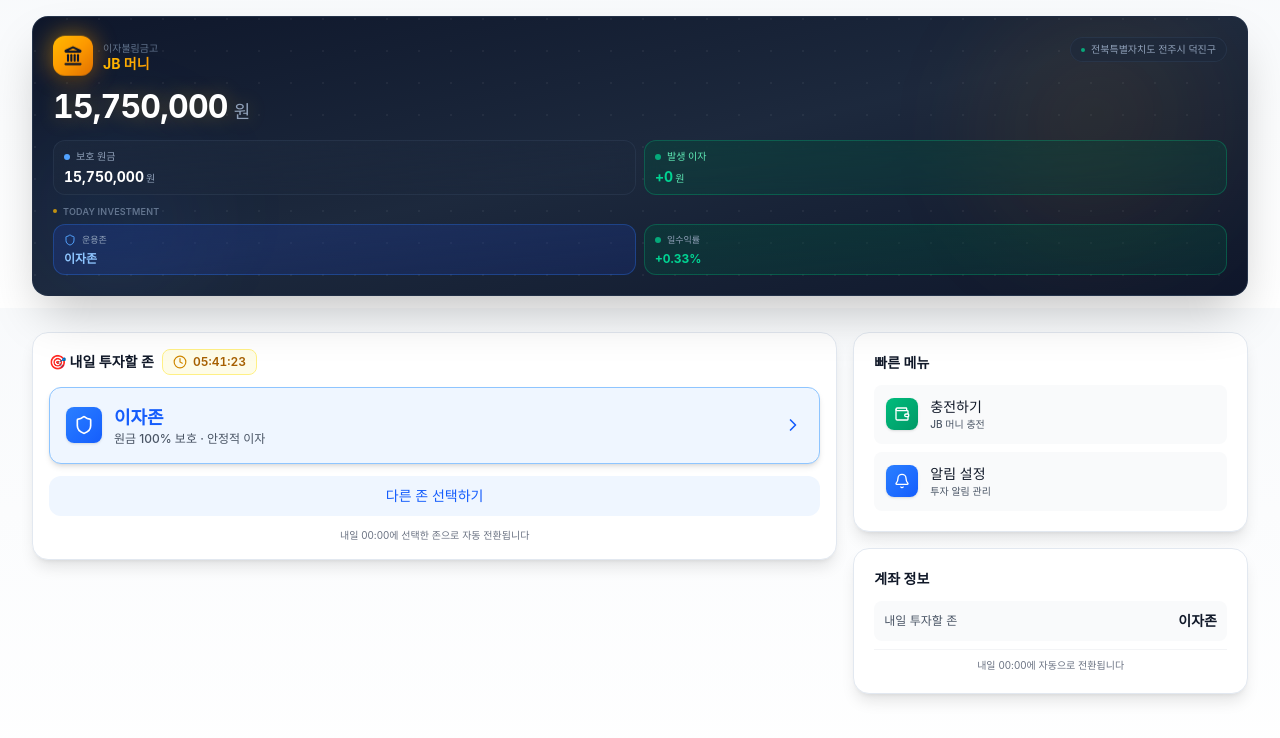
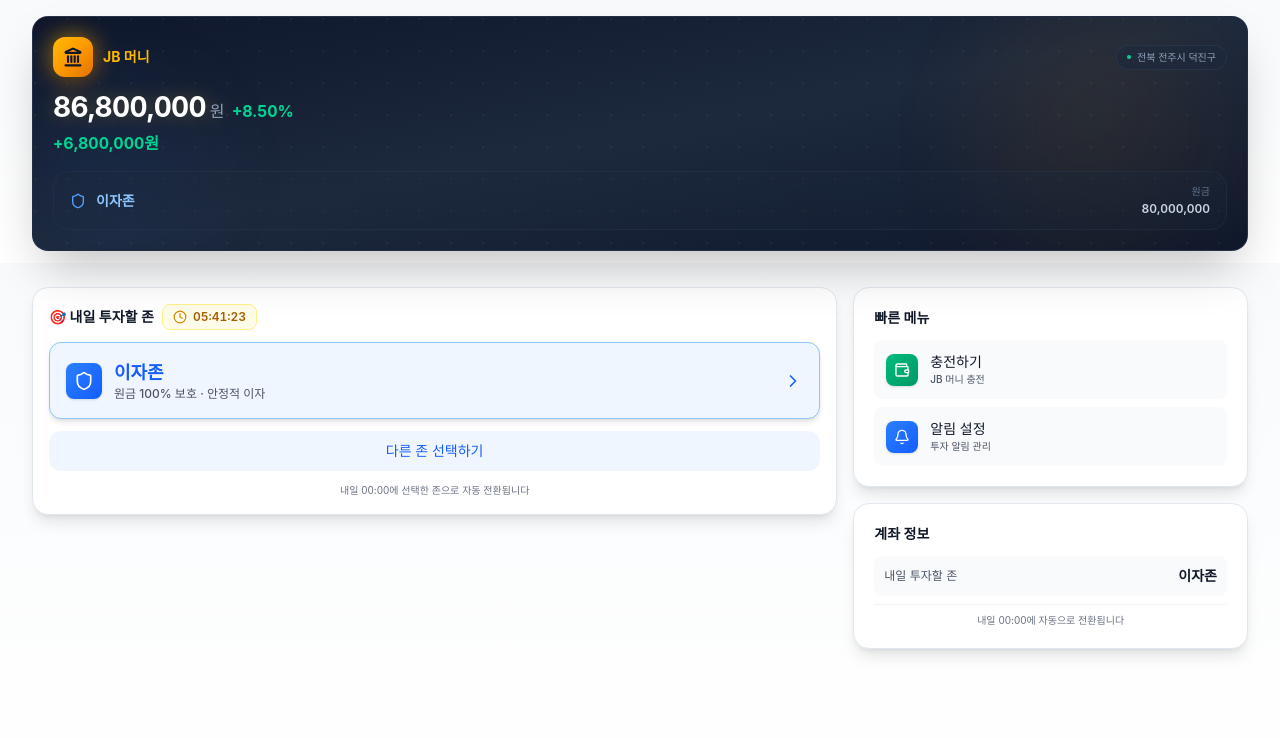
Before and after one commit to Djunnni/BlackSpoonDeveloper, a React (Vite) app: page /#/main in a window 1280 px wide. Shown: the top 738 px of the page. Built offline with nearby package versions, Linux system fonts and the light colour scheme.

Commit message:
메인화면 수정

```diff
--- a/src/app/components/MainApp.tsx
+++ b/src/app/components/MainApp.tsx
@@ -257,105 +257,62 @@
               `}</style>
 
               <div className="relative z-10">
-                {/* 상단: 금고 헤더 + 지역 + 테마 */}
-                <div className="flex items-start justify-between mb-3.5">
-                  {/* 왼쪽: 금고 아이콘 + 타이틀 */}
-                  <div className="flex items-center gap-2.5 animate-countUp">
-                    <div className="relative animate-float">
-                      <div className="absolute inset-0 bg-gradient-to-br from-amber-400 to-amber-600 rounded-xl blur-md opacity-70 animate-pulse"></div>
+                {/* 상단: 금고 헤더 */}
+                <div className="flex items-center justify-between mb-4">
+                  <div className="flex items-center gap-2.5">
+                    <div className="relative">
+                      <div className="absolute inset-0 bg-gradient-to-br from-amber-400 to-amber-600 rounded-xl blur-md opacity-70"></div>
                       <div className="relative bg-gradient-to-br from-amber-400 via-amber-500 to-amber-600 p-2.5 rounded-xl shadow-lg">
                         <Landmark className="w-5 h-5 text-slate-900 stroke-[2.5]" />
                       </div>
                     </div>
                     <div>
-                      <div className="text-[10px] text-slate-500 leading-tight">이자불림금고</div>
-                      <div className="text-sm font-bold bg-gradient-to-r from-amber-400 to-amber-500 bg-clip-text text-transparent leading-tight">JB 머니</div>
+                      <div className="text-sm font-bold text-amber-400">JB 머니</div>
                     </div>
                   </div>
 
-                  {/* 오른쪽: 지역 + 테마 정보 */}
-                  <div className="flex flex-col items-end gap-1.5">
-                    {/* 지역 정보 */}
-                    <div className="flex items-center gap-1.5 px-2.5 py-1 bg-slate-800/60 rounded-full border border-slate-700/50 backdrop-blur-sm hover:border-emerald-500/30 transition-all duration-300">
-                      <div className="w-1 h-1 bg-emerald-400 rounded-full animate-pulse"></div>
+                  {/* 지역 */}
+                  <div className="flex items-center gap-1.5 px-2.5 py-1 bg-slate-800/60 rounded-full border border-slate-700/50">
+                    <div className="w-1 h-1 bg-emerald-400 rounded-full"></div>
                     <span className="text-[10px] text-slate-400 font-medium">
-                        {user?.regionName || "전북특별자치도 전주시 덕진구"}
+                      {user?.regionName || "전북 전주시 덕진구"}
+                    </span>
+                  </div>
+                </div>
+
+                {/* 총 자산 & 일 수익률 */}
+                <div className="mb-4">
+                  <div className="flex items-baseline gap-2 mb-2">
+                    <h1 className="text-[28px] font-bold text-white tracking-tight leading-none" style={{
+                      textShadow: '0 0 20px rgba(251, 191, 36, 0.3)',
+                      fontVariantNumeric: 'tabular-nums'
+                    }}>
+                      {(86800000).toLocaleString()}
+                      <span className="text-base text-slate-400 ml-1 font-normal">원</span>
+                    </h1>
+
+                    <span className="text-base font-bold text-emerald-400 shrink-0" style={{ fontVariantNumeric: 'tabular-nums' }}>
+                      +8.50%
                     </span>
                   </div>
 
-                    {/* 선택한 테마 */}
-                    {account?.nextZone === "extreme" && account?.extremeTheme && (
-                      <div className="flex items-center gap-1.5 px-2.5 py-1 bg-purple-900/40 rounded-full border border-purple-500/30 backdrop-blur-sm hover:border-purple-400/50 transition-all duration-300">
-                        <div className="w-1 h-1 bg-purple-400 rounded-full animate-pulse"></div>
-                        <span className="text-[10px] text-purple-300 font-medium">
-                          {account.extremeTheme}
-                        </span>
-                      </div>
-                    )}
+                  {/* 수익금 */}
+                  <div className="text-base font-bold text-emerald-400" style={{ fontVariantNumeric: 'tabular-nums' }}>
+                    +{(6800000).toLocaleString()}원
                   </div>
                 </div>
 
-                {/* 총 자산 - 애니메이션 */}
-                <div className="mb-3.5 animate-countUp" style={{ animationDelay: '0.1s' }}>
-                  <h1 className="text-[32px] font-bold text-white tracking-tight leading-none transition-all duration-300 hover:text-amber-100" style={{
-                    textShadow: '0 0 20px rgba(251, 191, 36, 0.3)',
-                    fontVariantNumeric: 'tabular-nums'
-                  }}>
-                    {(account?.balance || 0).toLocaleString()}
-                    <span className="text-lg text-slate-400 ml-1.5 font-normal">원</span>
-                  </h1>
-                </div>
-
-                {/* 원금 & 이자 구분 - 애니메이션 */}
-                <div className="flex items-center gap-2 mb-2.5" style={{ animationDelay: '0.2s' }}>
-                  {/* 원금 */}
-                  <div className="flex-1 bg-gradient-to-br from-slate-800/80 to-slate-800/40 rounded-xl px-2.5 py-2 border border-slate-700/50 backdrop-blur-sm hover:border-blue-500/30 hover:shadow-lg hover:shadow-blue-500/10 transition-all duration-300 animate-countUp">
-                    <div className="flex items-center gap-1.5 mb-1">
-                      <div className="w-1.5 h-1.5 bg-blue-400 rounded-full"></div>
-                      <span className="text-[10px] text-slate-400 font-medium">보호 원금</span>
-                    </div>
-                    <div className="text-sm font-bold text-white leading-tight" style={{ fontVariantNumeric: 'tabular-nums' }}>
-                      {((account?.balance || 0) - (account?.totalInterest || 0)).toLocaleString()}
-                      <span className="text-[10px] text-slate-400 ml-0.5 font-normal">원</span>
-                    </div>
-                  </div>
-
-                  {/* 이자 (발생 이자) */}
-                  <div className="flex-1 bg-gradient-to-br from-emerald-900/40 to-emerald-800/20 rounded-xl px-2.5 py-2 border border-emerald-500/30 backdrop-blur-sm hover:border-emerald-400/50 hover:shadow-lg hover:shadow-emerald-500/20 transition-all duration-300 animate-countUp" style={{ animationDelay: '0.1s' }}>
-                    <div className="flex items-center gap-1.5 mb-1">
-                      <div className="w-1.5 h-1.5 bg-emerald-400 rounded-full animate-pulse"></div>
-                      <span className="text-[10px] text-emerald-300 font-medium">발생 이자</span>
-                    </div>
-                    <div className="text-sm font-bold text-emerald-400 leading-tight" style={{ fontVariantNumeric: 'tabular-nums' }}>
-                      +{(account?.totalInterest || 0).toLocaleString()}
-                      <span className="text-[10px] text-emerald-300 ml-0.5 font-normal">원</span>
-                    </div>
-                  </div>
-                </div>
-
-                {/* 투자 현황 - 오늘 */}
-                <div className="animate-countUp" style={{ animationDelay: '0.3s' }}>
-                  <div className="flex items-center gap-1.5 mb-1.5">
-                    <div className="w-1 h-1 bg-amber-400 rounded-full animate-pulse"></div>
-                    <span className="text-[9px] text-slate-500 font-semibold tracking-wide uppercase">Today Investment</span>
-                  </div>
-
-                  <div className="flex items-center gap-2">
-                    {/* 투자중인 존 */}
-                    <div className={`flex-1 bg-gradient-to-br rounded-xl px-2.5 py-2 border backdrop-blur-sm transition-all duration-300 ${
-                      account?.currentZone === 'interest' ? 'from-blue-900/40 to-blue-800/20 border-blue-500/30 hover:border-blue-400/50 hover:shadow-lg hover:shadow-blue-500/20' :
-                      account?.currentZone === 'extreme' ? 'from-orange-900/40 to-orange-800/20 border-orange-500/30 hover:border-orange-400/50 hover:shadow-lg hover:shadow-orange-500/20' :
-                      'from-purple-900/40 to-purple-800/20 border-purple-500/30 hover:border-purple-400/50 hover:shadow-lg hover:shadow-purple-500/20'
-                    }`}>
-                      <div className="flex items-center gap-1.5 mb-1">
-                        <Shield className={`w-3 h-3 ${
+                {/* 투자 현황 */}
+                <div className="bg-gradient-to-br from-slate-800/40 to-slate-800/20 rounded-2xl px-4 py-3 border border-slate-700/30">
+                  <div className="flex items-center justify-between">
+                    <div className="flex items-center gap-2.5">
+                      <Shield className={`w-4 h-4 ${
                         account?.currentZone === 'interest' ? 'text-blue-400' :
                         account?.currentZone === 'extreme' ? 'text-orange-400' :
                         'text-purple-400'
                       }`} />
-                        <span className="text-[9px] text-slate-400 font-medium">운용존</span>
-                      </div>
-                      <div className={`text-xs font-bold leading-tight ${
+                      <div>
+                        <div className={`text-sm font-bold ${
                           account?.currentZone === 'interest' ? 'text-blue-300' :
                           account?.currentZone === 'extreme' ? 'text-orange-300' :
                           'text-purple-300'
@@ -364,31 +321,16 @@
                           {account?.currentZone === 'extreme' && '이자워크존'}
                           {account?.currentZone === 'balance' && '파워워크존'}
                         </div>
+                        {(account?.currentZone === 'extreme' || account?.currentZone === 'balance') && account?.extremeTheme && (
+                          <div className="text-[11px] text-slate-400 mt-0.5">{account.extremeTheme}</div>
+                        )}
+                      </div>
                     </div>
 
-                    {/* 투자 테마 (존이 extreme이나 balance일 때만) */}
-                    {(account?.currentZone === 'extreme' || account?.currentZone === 'balance') && account?.extremeTheme && (
-                      <div className="flex-1 bg-gradient-to-br from-indigo-900/40 to-indigo-800/20 rounded-xl px-2.5 py-2 border border-indigo-500/30 backdrop-blur-sm hover:border-indigo-400/50 hover:shadow-lg hover:shadow-indigo-500/20 transition-all duration-300">
-                        <div className="flex items-center gap-1.5 mb-1">
-                          <div className="w-3 h-3 text-indigo-400">✨</div>
-                          <span className="text-[9px] text-slate-400 font-medium">테마</span>
-                        </div>
-                        <div className="text-xs font-bold text-indigo-300 leading-tight truncate">
-                          {account.extremeTheme}
-                        </div>
-                      </div>
-                    )}
-
-                    {/* 일 수익률 */}
-                    <div className="flex-1 bg-gradient-to-br from-emerald-900/40 to-emerald-800/20 rounded-xl px-2.5 py-2 border border-emerald-500/30 backdrop-blur-sm hover:border-emerald-400/50 hover:shadow-lg hover:shadow-emerald-500/20 transition-all duration-300">
-                      <div className="flex items-center gap-1.5 mb-1">
-                        <div className="w-1.5 h-1.5 bg-emerald-400 rounded-full animate-pulse"></div>
-                        <span className="text-[9px] text-slate-400 font-medium">일수익률</span>
-                      </div>
-                      <div className="text-xs font-bold text-emerald-400 leading-tight" style={{ fontVariantNumeric: 'tabular-nums' }}>
-                        {account?.dailyReturnRate
-                          ? `+${(account.dailyReturnRate * 100).toFixed(2)}%`
-                          : '+0.00%'}
+                    <div className="text-right">
+                      <div className="text-[10px] text-slate-500 mb-0.5">원금</div>
+                      <div className="text-xs font-semibold text-slate-300" style={{ fontVariantNumeric: 'tabular-nums' }}>
+                        {(80000000).toLocaleString()}
                       </div>
                     </div>
                   </div>
```
Lines whose indentation alone changed are shown as unchanged.
